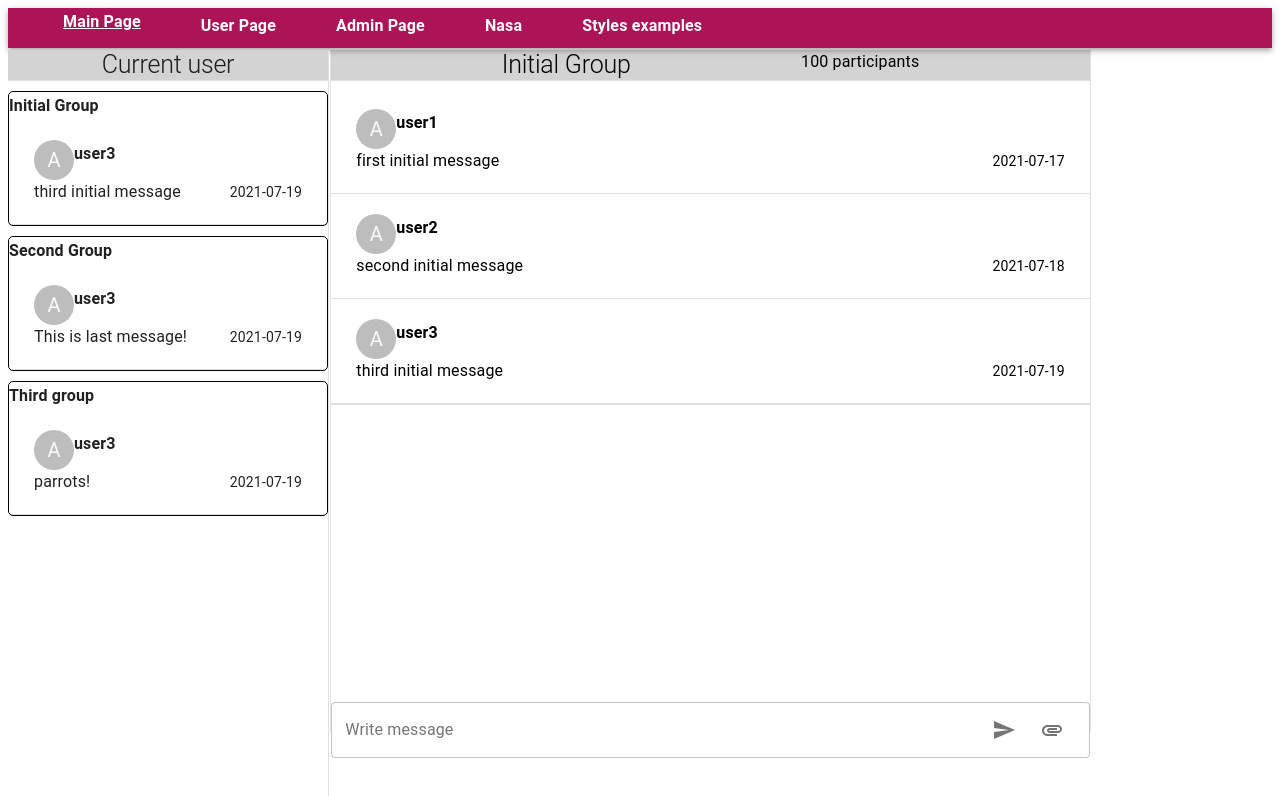
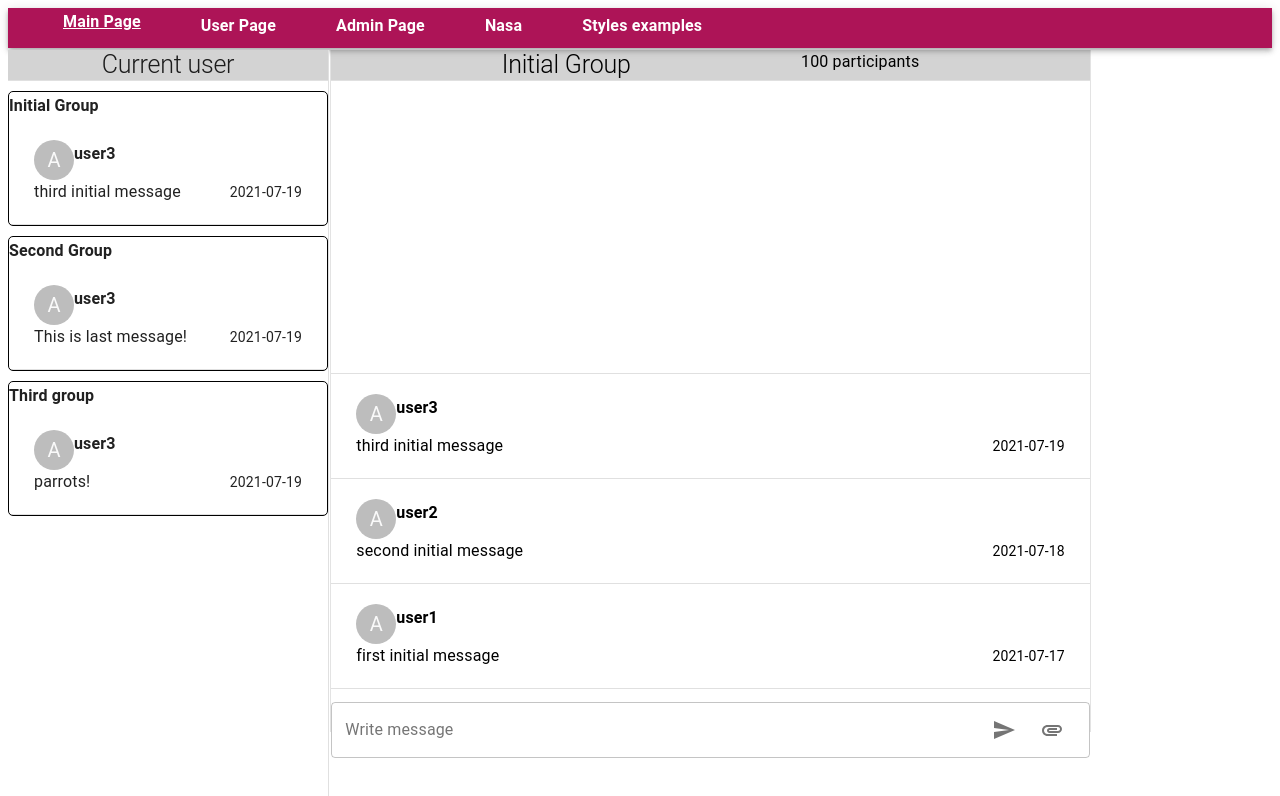
Before and after one commit to bhlynsky/messenger, a React (Create React App) app: page /#/ in a window 1280 px wide. Shown: the top 796 px of the page. Built offline with nearby package versions, Linux system fonts and the light colour scheme.

Commit message:
Revert "changed grid to list in group message area"
This reverts commit 70413d52070ac8b1e9b6183037bee32794c22f46.

```diff
--- a/src/pages/Main/MainPage.js
+++ b/src/pages/Main/MainPage.js
@@ -57,10 +57,12 @@ function MainPage(props) {
                     </Typography>
                 </Grid>
                 <Divider />
-                <List className={classes.messageContainer}>
-                    {messages &&
-                        messages.map((msg) => <Message messageData={msg} key={msg.userName} />)}
-                    <Divider />
+                <List>
+                    <Grid container direction="column-reverse" className={classes.messageContainer}>
+                        {messages &&
+                            messages.map((msg) => <Message messageData={msg} key={msg.userName} />)}
+                        <Divider />
+                    </Grid>
                 </List>
                 <div className={classes.messageInput}>
                     <TextField
--- a/src/pages/Main/styles.js
+++ b/src/pages/Main/styles.js
@@ -29,8 +29,6 @@ export const useStyles = makeStyles((theme) => ({
     messageContainer: {
         width: '100%',
         height: '75vh',
-        maxHeight: '100%',
-        overflow: 'auto',
     },
     messageInput: {
         width: '100%',
```
